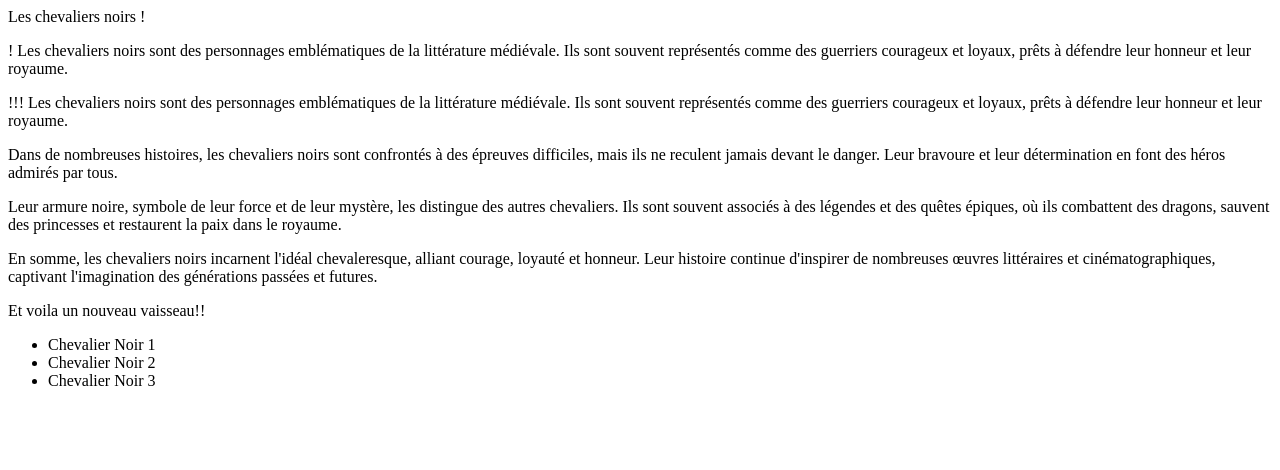
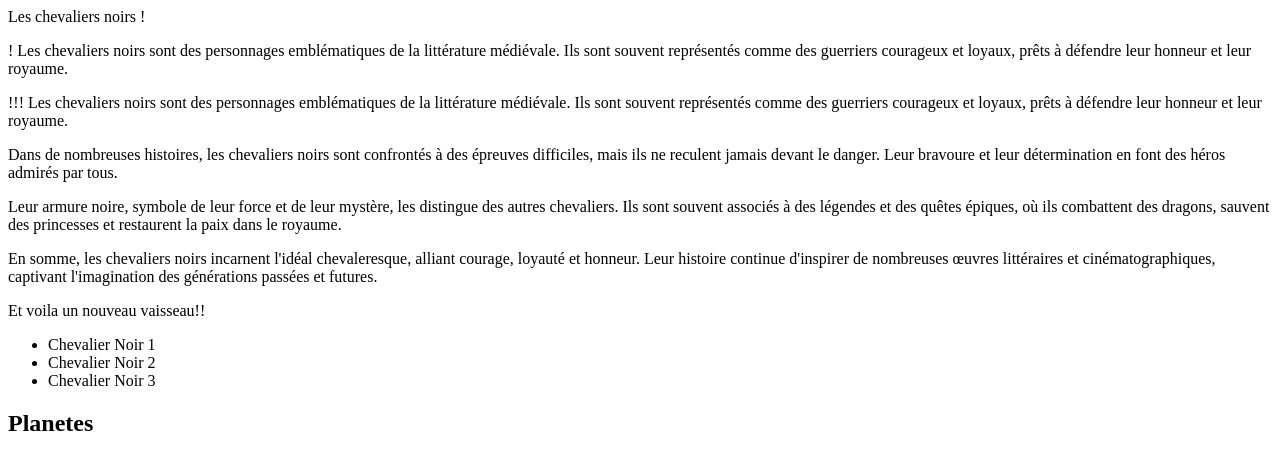
Before and after one commit to bernarddubois00241t/formation-git-mastering-discover-github, a plain HTML site: page index.html in a window 1280 px wide. Drawn offline with Linux system fonts and the light colour scheme.

Commit message:
feat: head 2 added

```diff
--- a/index.html
+++ b/index.html
@@ -22,5 +22,8 @@
         <li>Chevalier Noir 2</li>
         <li>Chevalier Noir 3</li>
     </ul>
+    <div>
+        <h2>Planetes</h2>
+    </div>
 </body>
 </html>
```
